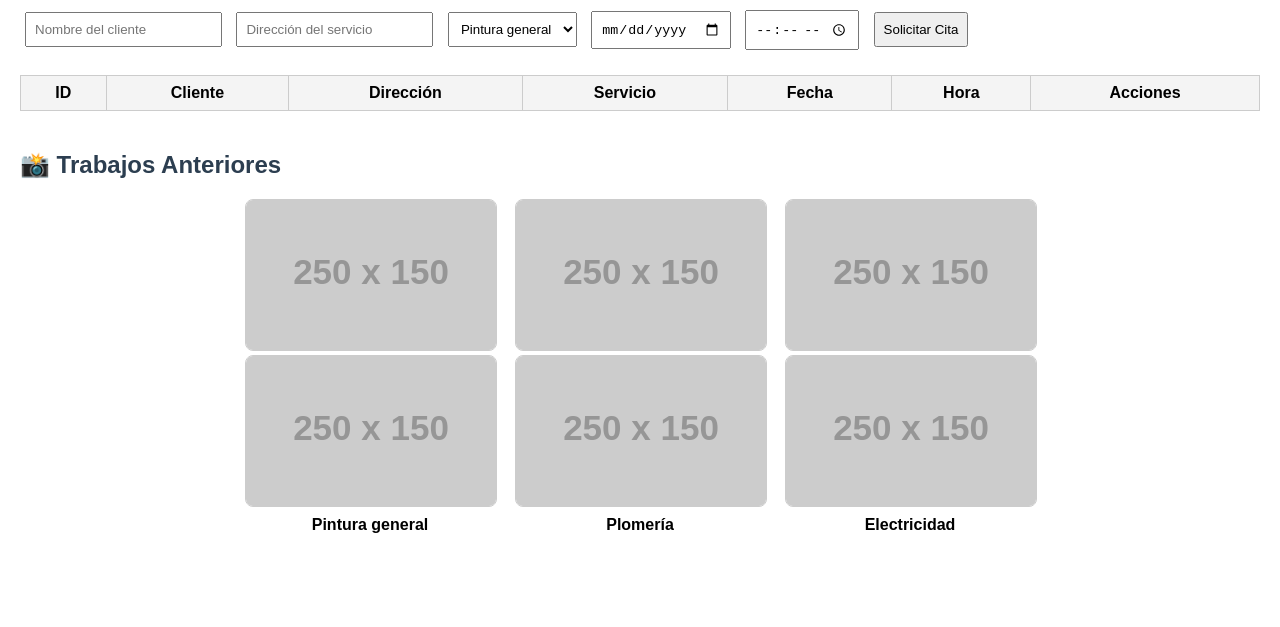
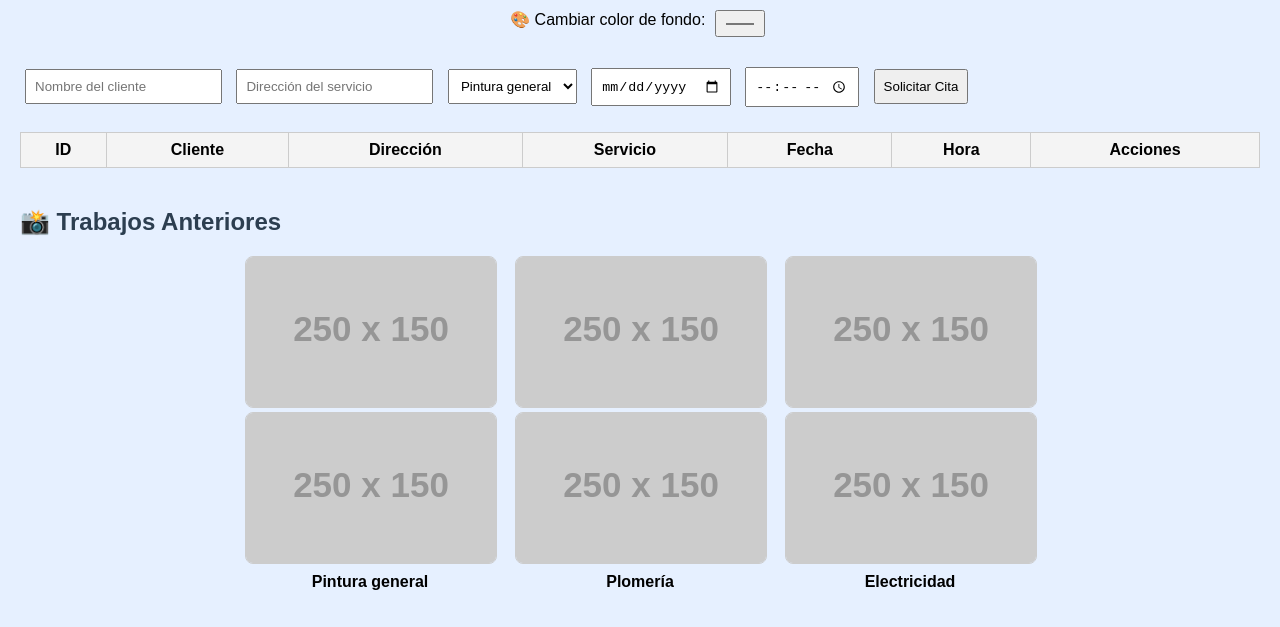
Before and after one commit to formacion091-maker/nubedeprueba, a plain HTML site: page index.html in a window 1280 px wide. Shown: the part 209-836 px from the top of the page. Before the commit the page ends 800 px from the top, so only its background shows below. Drawn offline with Linux system fonts and the light colour scheme; placeholder pictures from the web are drawn by us.

Commit message:
nuevo archivo
recuperado

```diff
--- a/index.html
+++ b/index.html
@@ -4,7 +4,12 @@
   <meta charset="UTF-8">
   <title>J A REPARACIONES - Gestión de Citas</title>
   <style>
-    body { font-family: Arial, sans-serif; margin: 20px; }
+    body {
+      font-family: Arial, sans-serif;
+      margin: 20px;
+      background-color: #e6f0ff; /* Fondo inicial azul claro */
+      transition: background-color 0.5s;
+    }
     header { text-align: center; margin-bottom: 20px; }
     header img { width: 120px; margin-bottom: 10px; }
     h1 { color: #2c3e50; margin: 0; }
@@ -61,6 +66,12 @@
       font-weight: bold;
       cursor: pointer;
     }
+
+    /* Selector de color */
+    .color-selector {
+      text-align: center;
+      margin: 20px;
+    }
   </style>
 </head>
 <body>
@@ -70,6 +81,12 @@
     <h1>J A REPARACIONES</h1>
     <h2>Gestión de Citas para Mantenimiento Locativo</h2>
   </header>
+
+  <!-- Selector de color de fondo -->
+  <div class="color-selector">
+    <label for="colorFondo">🎨 Cambiar color de fondo: </label>
+    <input type="color" id="colorFondo" value="#e6f0ff" onchange="cambiarFondo(this.value)">
+  </div>
 
   <!-- Formulario -->
   <div>
@@ -146,6 +163,16 @@
         return;
       }
 
+      // Validación: no permitir citas del mismo servicio en mismo horario
+      const conflicto = citas.some(c =>
+        c.fecha === fecha && c.hora === hora && c.servicio === servicio
+      );
+
+      if (conflicto) {
+        alert("Ya hay una cita de ese tipo en ese horario. Elige otro.");
+        return;
+      }
+
       const cita = {
         id: contador++,
         cliente: cliente,
@@ -203,6 +230,11 @@
     function cerrarLightbox() {
       document.getElementById("lightbox").style.display = "none";
     }
+
+    // Cambiar color de fondo dinámicamente
+    function cambiarFondo(color) {
+      document.body.style.backgroundColor = color;
+    }
   </script>
 </body>
-</html>
+</html
```
